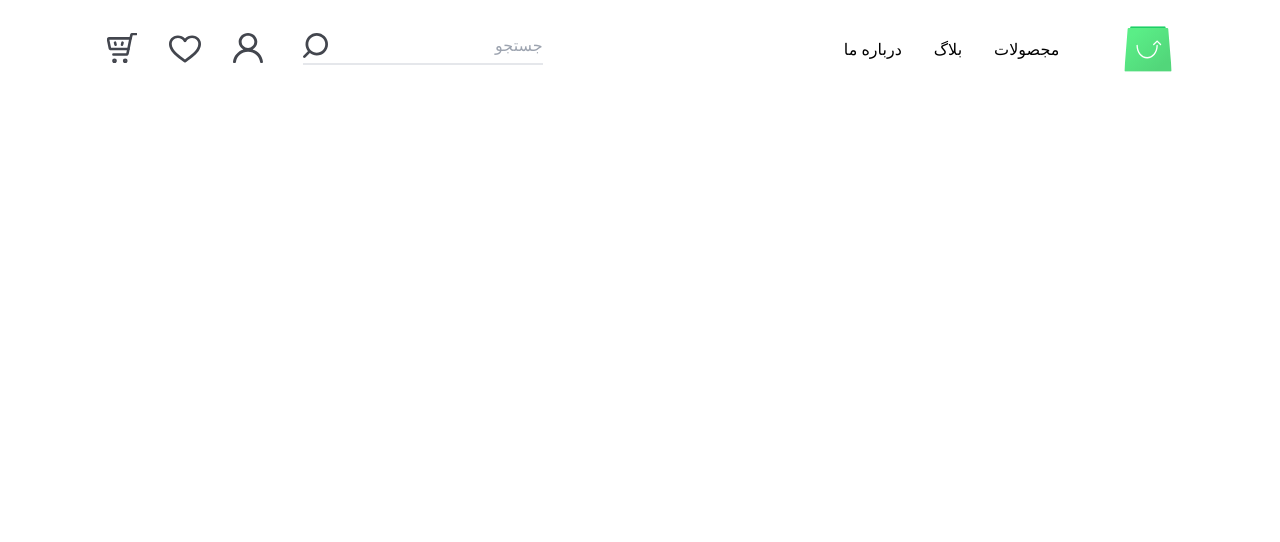
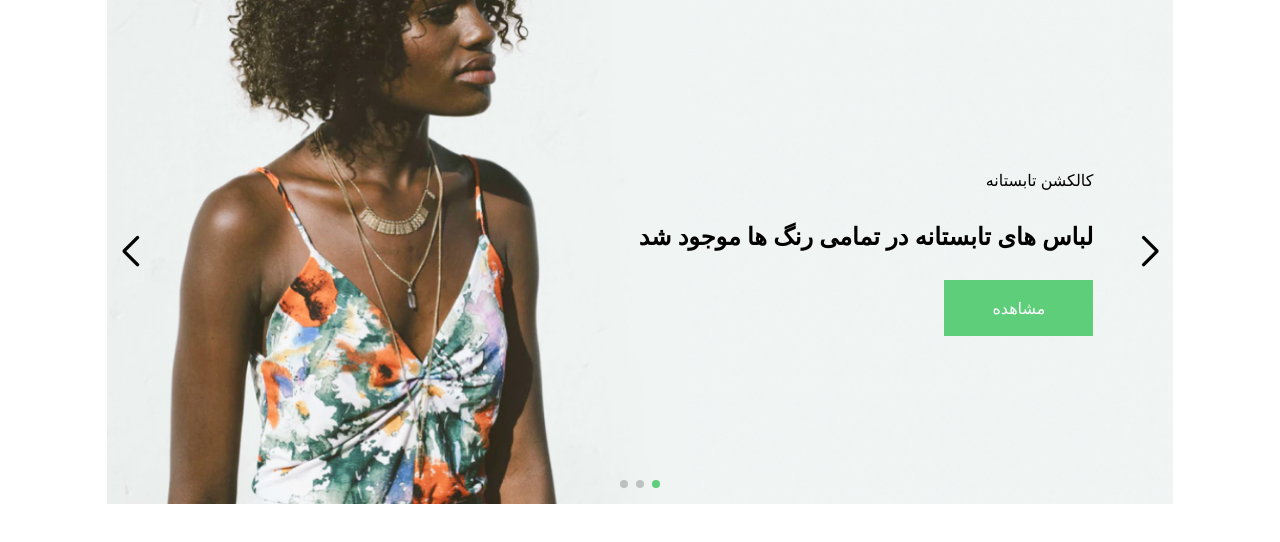
Before and after one commit to Saeed-Paris/eCommerce-Vue-template, a Vue app: page / in a window 1280 px wide. Shown: the top 542 px of the page. Built offline with nearby package versions, Linux system fonts and the light colour scheme.

Commit message:
🎉Add Swiper Banner in Home Page 🎉

```diff
--- /dev/null
+++ b/src/components/home/SwiperBanner.vue
@@ -0,0 +1,64 @@
+<script setup>
+// Import Swiper Vue.js components
+import { Swiper, SwiperSlide } from "swiper/vue";
+// Import Swiper styles
+import "swiper/css";
+
+import "swiper/css/pagination";
+import "swiper/css/navigation";
+
+import { Pagination, Navigation } from "swiper";
+const modules = [Pagination, Navigation];
+</script>
+<template>
+  <swiper
+    class="h-full"
+    :loop="true"
+    :slides-per-view="1"
+    :space-between="0"
+    :modules="modules"
+    :pagination="{
+      clickable: true,
+    }"
+    :navigation="true"
+  >
+    <swiper-slide v-for="(item, index) in 3" :key="index"
+      ><div
+        class="absolute top-1/2 -translate-y-1/2 right-20 flex flex-col gap-7"
+      >
+        <span class="-text--c-secondary-variant">کالکشن تابستانه</span>
+        <h3 class="text-2xl font-semibold">
+          لباس های تابستانه در تمامی رنگ ها موجود شد
+        </h3>
+        <button class="px-12 py-4 bg--c-primary text-white w-fit">
+          مشاهده
+        </button>
+      </div>
+      <img src="/src/assets/images/banner.png" alt=""
+    /></swiper-slide>
+  </swiper>
+</template>
+<style scoped>
+button {
+  background-color: #5ece7b;
+}
+</style>
+<style>
+.swiper-button-prev:after,
+.swiper-button-next:after {
+  font-size: 30px;
+  padding: 10px;
+  width: 30px;
+  height: 30px;
+  display: flex;
+  align-items: center;
+  justify-content: center;
+  border-radius: 10px;
+  color: #000;
+  font-weight: bold;
+}
+
+.swiper-pagination-bullet-active {
+  background-color: #5ece7b !important;
+}
+</style>
--- a/src/views/HomeView.vue
+++ b/src/views/HomeView.vue
@@ -1,5 +1,10 @@
-<script setup lang="ts"></script>
+<script setup lang="ts">
+//@ts-ignore
+import SwiperBanner from "../components/home/SwiperBanner.vue";
+</script>
 
 <template>
-  <div></div>
+  <SwiperBanner />
 </template>
+
+<style scoped></style>
```
